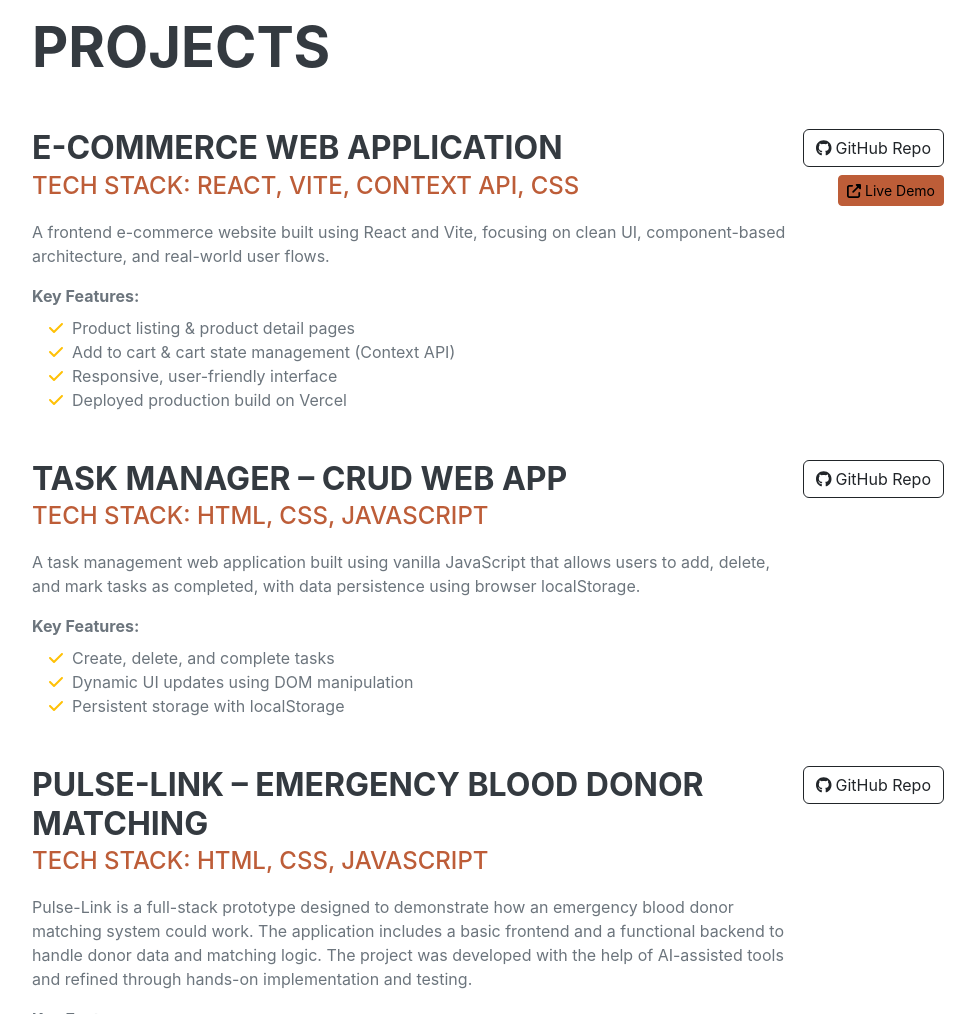
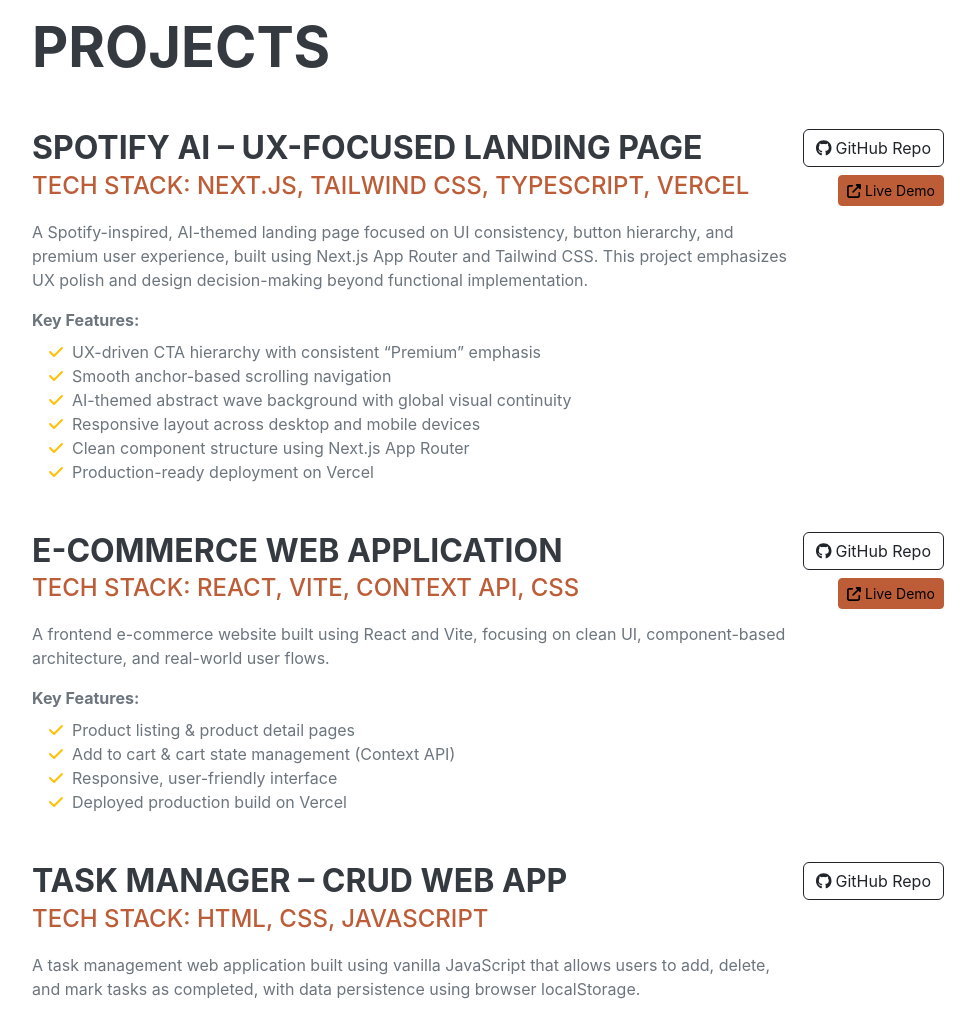
Before and after one commit to yogzxx16/SYogesh-portfolio, a plain HTML site: page index.html in a window 1280 px wide. Shown: the part 2000-3014 px from the top of the page, without its empty margins (288-1263 px from the left). Drawn offline with nearby package versions, Linux system fonts and the light colour scheme; a web font is replaced by a local one.

Commit message:
Update index.html

```diff
--- a/index.html
+++ b/index.html
@@ -211,6 +211,51 @@
         <h2 class="mb-5">Projects</h2>
         <div class="d-flex flex-column flex-md-row justify-content-between mb-5">
     <div class="flex-grow-1">
+        <h3 class="mb-0">Spotify AI – UX-Focused Landing Page</h3>
+        <div class="subheading mb-3" style="color: #BD5D38;">Tech Stack: Next.js, Tailwind CSS, TypeScript, Vercel</div>
+
+        <p>A Spotify-inspired, AI-themed landing page focused on UI consistency, button hierarchy, and premium user experience, built using Next.js App Router and Tailwind CSS. This project emphasizes UX polish and design decision-making beyond functional implementation.</p>
+
+        <div class="mb-2"><strong>Key Features:</strong></div>
+        <ul class="fa-ul mb-0">
+            <li>
+                <span class="fa-li"><i class="fas fa-check text-warning"></i></span>
+                UX-driven CTA hierarchy with consistent “Premium” emphasis
+            </li>
+            <li>
+                <span class="fa-li"><i class="fas fa-check text-warning"></i></span>
+                Smooth anchor-based scrolling navigation
+            </li>
+            <li>
+                <span class="fa-li"><i class="fas fa-check text-warning"></i></span>
+                AI-themed abstract wave background with global visual continuity
+            </li>
+            <li>
+                <span class="fa-li"><i class="fas fa-check text-warning"></i></span>
+                Responsive layout across desktop and mobile devices
+            </li>
+            <li>
+                <span class="fa-li"><i class="fas fa-check text-warning"></i></span>
+                Clean component structure using Next.js App Router
+            </li>
+            <li>
+                <span class="fa-li"><i class="fas fa-check text-warning"></i></span>
+                Production-ready deployment on Vercel
+            </li>
+        </ul>
+    </div>
+
+    <div class="flex-shrink-0 d-flex flex-column align-items-start align-items-md-end mt-3 mt-md-0">
+        <a href="https://github.com/yogzxx16/FUTURE_FS_03" target="_blank" class="btn btn-outline-dark mb-2">
+            <i class="fab fa-github"></i> GitHub Repo
+        </a>
+        <a href="https://spotify-redesign-yogesh.vercel.app/" target="_blank" class="btn btn-primary btn-sm">
+            <i class="fas fa-external-link-alt"></i> Live Demo
+        </a>
+    </div>
+</div>
+        <div class="d-flex flex-column flex-md-row justify-content-between mb-5">
+    <div class="flex-grow-1">
         <h3 class="mb-0">E-Commerce Web Application</h3>
         <div class="subheading mb-3" style="color: #BD5D38;">Tech Stack: React, Vite, Context API, CSS</div>
 
```
